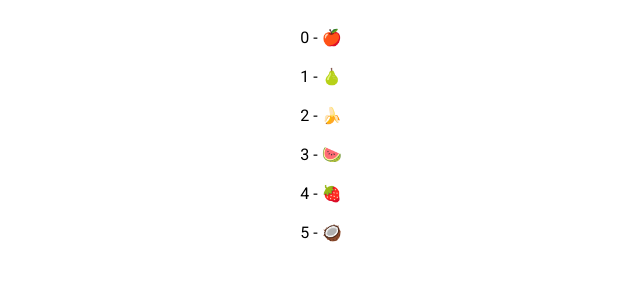
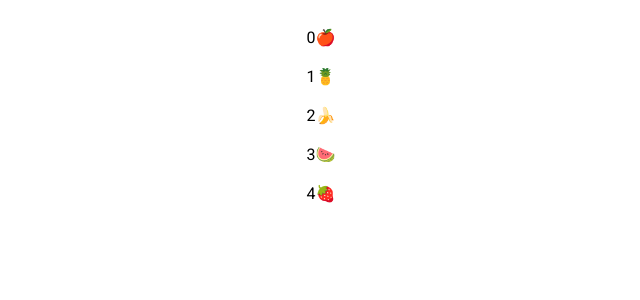
Before and after one commit to MaciejWWojcik/directives-and-pipes-course, an Angular app: page / in a window 1280 px wide. Shown: the top 300 px of the page, without its empty margins (339-979 px from the left). Built offline with nearby package versions, Linux system fonts and the light colour scheme.

Commit message:
emoji update

```diff
--- a/src/app/app.component.html
+++ b/src/app/app.component.html
@@ -3,6 +3,7 @@
     *ngFor="let fruit of fruits; let i = index"
     [ngClass]="i === activeIndex ? 'active': ''"
     (click)="activeIndex = i">
-    {{i}} - {{ fruit }}
+    {{i}}
+    <span [innerHTML]="fruit"></span>
   </li>
 </ul>
--- a/src/app/app.component.ts
+++ b/src/app/app.component.ts
@@ -6,6 +6,7 @@ import { Component } from '@angular/core';
   styleUrls: ['./app.component.scss']
 })
 export class AppComponent {
-  fruits = ['🍎', '🍐', '🍌', '🍉', '🍓', '🥥'];
+  // using unicode here instead of plain emojis
+  fruits = ['&#127822;', '&#127821;', '&#127820;', '&#127817;', '&#127827;'];
   activeIndex?: number;
 }
```
